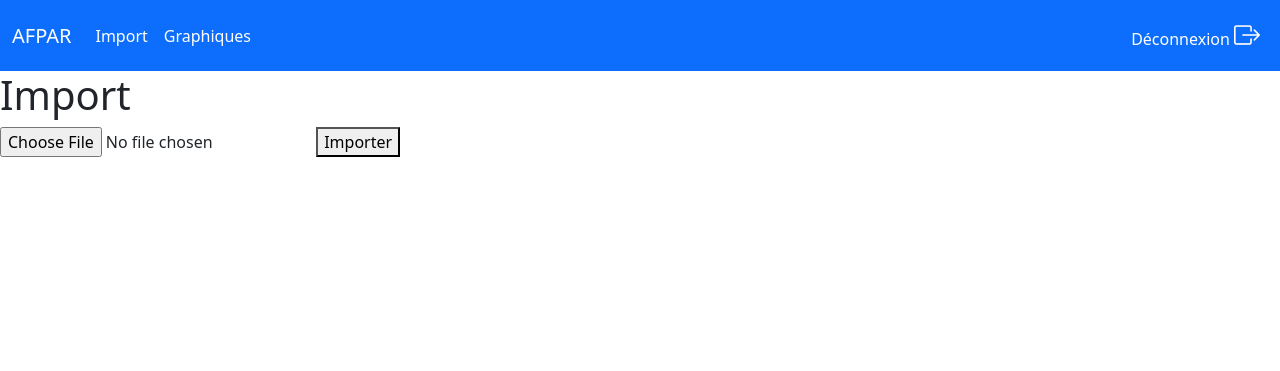
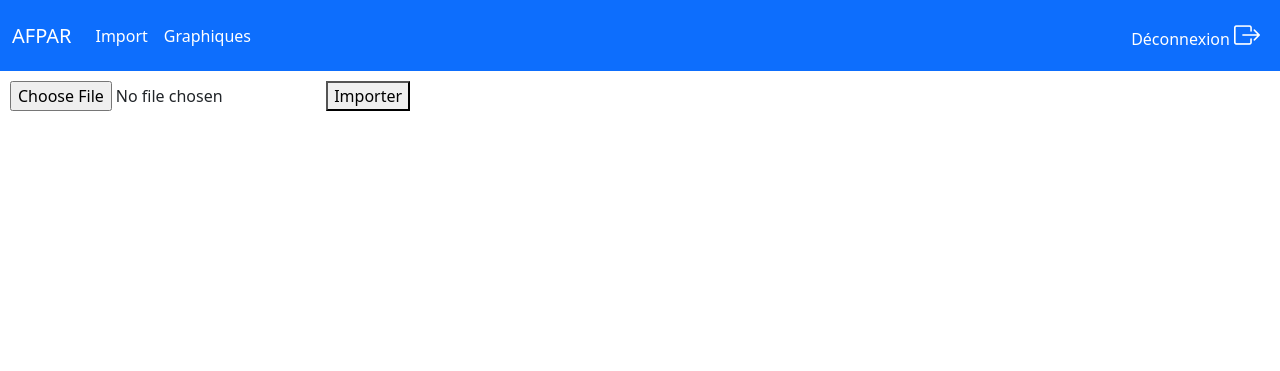
Before and after one commit to MaillotCedric/data-cleaner, a Django app: page /etl/ in a window 1280 px wide. Shown: the top 371 px of the page. Run offline with Django 4.2, Linux system fonts and the light colour scheme; the visitor is signed in with stand-in values (Sample User, id 1); some libraries are stand-ins or nearby versions.

Commit message:
UI : ajout padding
. page import
. page graphiques

```diff
--- a/src/app/static/css/base.css
+++ b/src/app/static/css/base.css
@@ -1,3 +1,7 @@
 body  {
     height: 100vh;
 }
+
+.container_contenu {
+    padding: 10px;
+}
--- a/src/chart/templates/chart.html
+++ b/src/chart/templates/chart.html
@@ -7,7 +7,7 @@
 {% endblock %}
 
 {% block contenu %}
-    <h1>Graphiques</h1>
+    <div class="container_contenu">
         <div id="chart_container_top_produits" class="chart_container"></div>
         <div id="chart_container_top_pays" class="chart_container"></div>
         <div id="chart_container_top_pays_produits" class="chart_container">
@@ -24,6 +24,7 @@
             <select name="pays" id="select_pays"></select>
             <button type="submit">GET</button>
         </form> -->
+    </div>
 {% endblock %}
 
 {% block scripts %}
--- a/src/etl/templates/etl.html
+++ b/src/etl/templates/etl.html
@@ -3,8 +3,7 @@
 {% load static %}
 
 {% block contenu %}
-    <h1>Import</h1>
-
+    <div class="container_contenu">
         <form action="" method="POST" enctype="multipart/form-data">
             {% csrf_token %}
             {{ form.fichier }}
@@ -62,6 +61,7 @@
             <hr>
             <b>Nombre d'enregistrements restants :</b> {{ feedback.nombre_enregistrements_restants }}
         {% endif %}
+    </div>
 {% endblock %}
 
 {% block scripts %}
```
Lines whose indentation alone changed are shown as unchanged.
